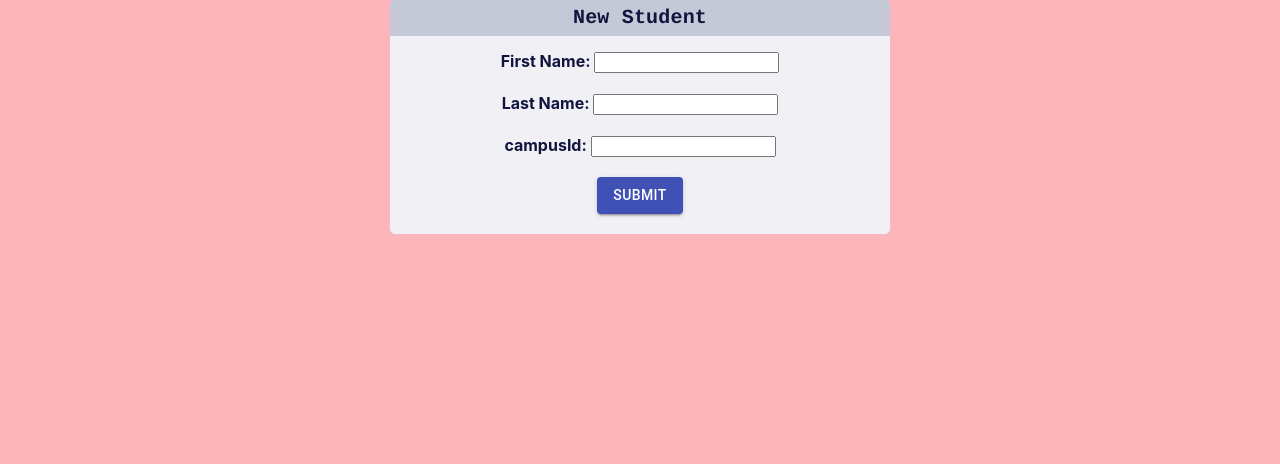
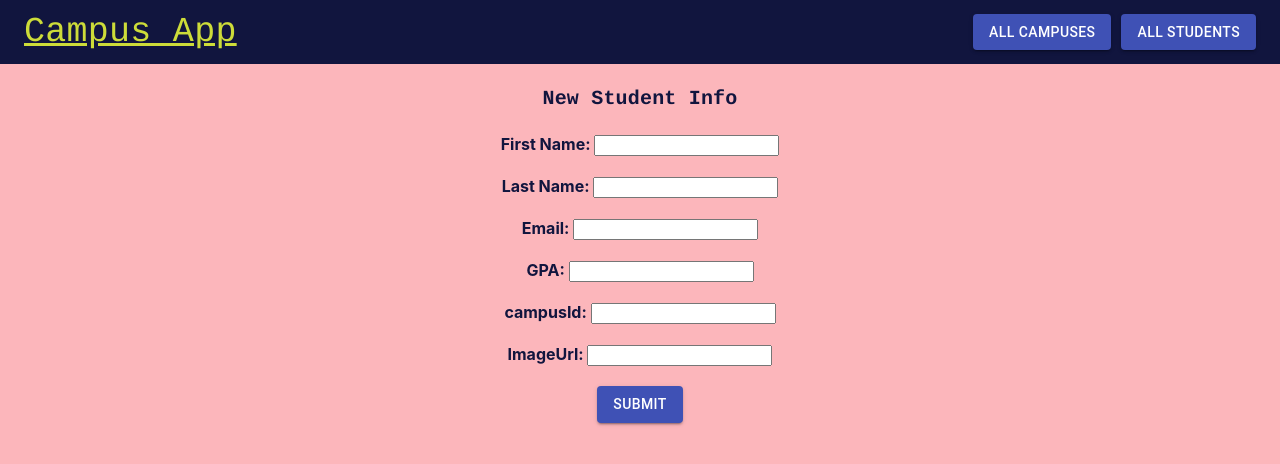
Before and after one commit to ri71/final-starter, a React (Create React App) app: page /newstudent in a window 1280 px wide. Shown: the top 464 px of the page. Built offline with nearby package versions, Linux system fonts and the light colour scheme.

Commit message:
updated new student view and container

```diff
--- a/src/components/containers/NewStudentContainer.js
+++ b/src/components/containers/NewStudentContainer.js
@@ -12,7 +12,10 @@ class NewStudentContainer extends Component {
         this.state = {
           firstname: "",
           lastname: "",
+          email: "",
+          gpa: 0,
           campusId: null,
+          ImageUrl: "",
           redirect: false,
           redirectId: null
         };
@@ -30,7 +33,11 @@ class NewStudentContainer extends Component {
         let student = {
             firstname: this.state.firstname,
             lastname: this.state.lastname,
-            campusId: this.state.campusId
+            email: this.state.email,
+            gpa: this.state.gpa,
+            campusId: this.state.campusId,
+            ImageUrl: this.state.ImageUrl
+
         };
 
         let newStudent = await this.props.addStudent(student);
@@ -38,7 +45,10 @@ class NewStudentContainer extends Component {
         this.setState({
           firstname: "",
           lastname: "",
+          email: "",
+          gpa: 0,
           campusId: null,
+          ImageUrl: "",
           redirect: true,
           redirectId: newStudent.id
         });
--- a/src/components/views/HomePageView.js
+++ b/src/components/views/HomePageView.js
@@ -42,7 +42,7 @@ const HomePageView = () => {
       <AppBar position="static" elevation={0} className={classes.appBar}>
         <Toolbar>
           <Typography variant="h6" className={classes.title} color="inherit" >
-            CRUD App
+            Campus App
           </Typography>
 
           <Link className={classes.links} to={'/campuses'} >
--- a/src/components/views/NewStudentView.js
+++ b/src/components/views/NewStudentView.js
@@ -1,33 +1,37 @@
+import AppBar from '@material-ui/core/AppBar';
+import Toolbar from '@material-ui/core/Toolbar';
+import Typography from '@material-ui/core/Typography';
 import Button from '@material-ui/core/Button';
-import Typography from '@material-ui/core/Typography';
-
 
 import { makeStyles } from '@material-ui/core/styles';
-
+import { Link } from 'react-router-dom';
 
 const useStyles = makeStyles( () => ({
-  formContainer:{
-    width: '500px',
-    backgroundColor: '#f0f0f5',
-    borderRadius: '5px',
-    margin: 'auto',
+  root: {
+    flexGrow: 1,
   },
   title: {
     flexGrow: 1,
     textAlign: 'left',
-    textDecoration: 'none'
+    fontType: 'bold',
+    fontFamily: 'Courier, sans-serif',
+    fontSize: '35px',
+    color: '#CDDC39'
   },
-  customizeAppBar:{
+  appBar:{
     backgroundColor: '#11153e',
     shadows: ['none'],
   },
-  formTitle:{
-    backgroundColor:'#c5c8d6',
-    marginBottom: '15px',
-    textAlign: 'center',
-    borderRadius: '5px 5px 0px 0px',
-    padding: '3px'
+  greeting:{
+    display: 'flex',
+    justifyContent: 'center',
+    backgroundColor: 'white',
+    width: "50%",
+    margin: "auto",
   },
+  links:{
+    textDecoration: 'none',
+  }
 
 }));
 
@@ -37,10 +41,31 @@ const NewStudentView = (props) => {
 
   return (
     <div className={classes.root}>
+      <AppBar position="static" elevation={0} className={classes.appBar}>
+        <Toolbar>
+          <Link className={classes.title} to={'/'}>
+            <Typography variant="h6" className={classes.title} color="inherit" >
+                Campus App
+            </Typography>
+          </Link>
+
+          <Link className={classes.links} to={'/campuses'} >
+            <Button variant="contained" color="primary" style={{marginRight: '10px'}}>
+              All Campuses
+            </Button>
+          </Link>
+
+          <Link className={classes.links} to={'/students'} >
+            <Button variant="contained" color="primary">
+              All Students
+            </Button>
+          </Link>
+        </Toolbar>
+      </AppBar>
       <div className={classes.formContainer}>
         <div className={classes.formTitle}>
-          <Typography style={{fontWeight: 'bold', fontFamily: 'Courier, sans-serif', fontSize: '20px', color: '#11153e'}}>
-            New Student
+          <Typography style={{fontWeight: 'bold', fontFamily: 'Courier, sans-serif', fontSize: '20px', color: '#11153e', textAlign: 'center', margin: '20px'}}>
+            New Student  Info
           </Typography>
         </div>
         <form style={{textAlign: 'center'}} onSubmit={(e) => handleSubmit(e)}>
@@ -54,8 +79,24 @@ const NewStudentView = (props) => {
           <br/>
           <br/>
 
+          <label style={{color:'#11153e', fontWeight: 'bold'}}>Email: </label>
+          <input type="text" name="email" onChange={(e) => handleChange(e)} />
+          <br/>
+          <br/>
+
+          <label style={{color:'#11153e', fontWeight: 'bold'}}>GPA: </label>
+          <input type="decimal" name="gpa" onChange={(e) => handleChange(e)} />
+          <br/>
+          <br/>
+
+
           <label style={{color:'#11153e', fontWeight: 'bold'}}>campusId: </label>
           <input type="text" name="campusId" onChange={(e) => handleChange(e)} />
+          <br/>
+          <br/>
+
+          <label style={{color:'#11153e', fontWeight: 'bold'}}>ImageUrl: </label>
+          <input type="text" name="ImageUrl" onChange={(e) => handleChange(e)} />
           <br/>
           <br/>
 
```
Also changed, not shown: package.json (+6 -5 lines), 2 other files (tests, documents, lock files or other folders).
